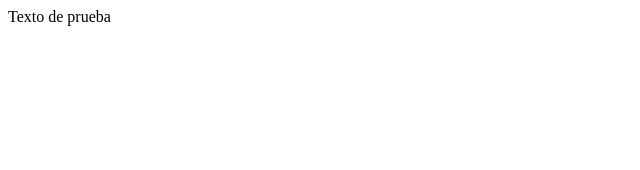
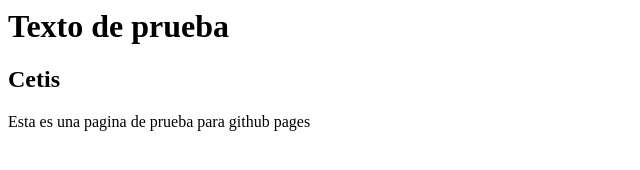
Before and after one commit to eq0109/eq0109.github.io, a plain HTML site: page index.html in a window 1280 px wide. Shown: the whole page, without its empty margins (0-640 px from the left). Drawn offline with Linux system fonts and the light colour scheme.

Commit message:
Update index.html

```diff
--- a/index.html
+++ b/index.html
@@ -1 +1,3 @@
-Texto de prueba
+<h1>Texto de prueba</h1>
+<h2>Cetis</h2>
+<p>Esta es una pagina de prueba para github pages<p>
```
